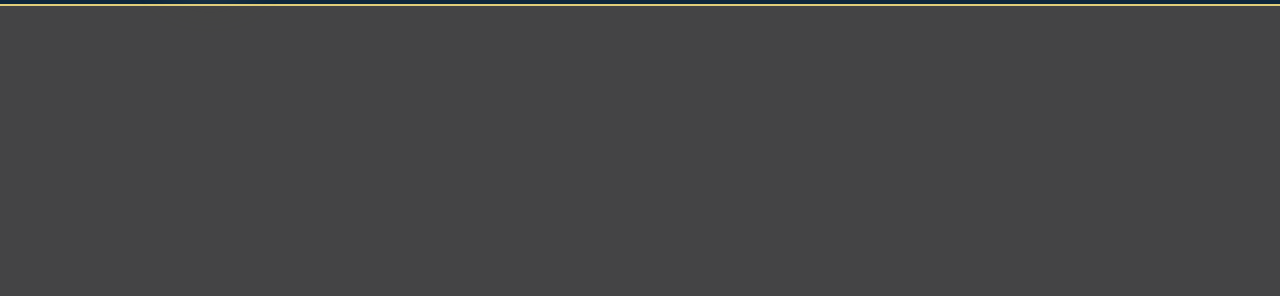
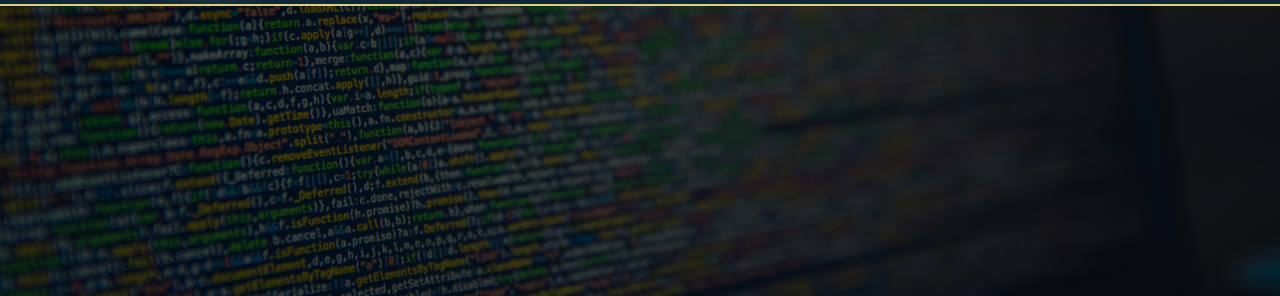
Before and after one commit to Ginjak/gjwebdev, a plain HTML site: page index.html in a window 1280 px wide. Shown: the part 111-407 px from the top of the page. Drawn offline with Linux system fonts and the light colour scheme; the site is published under a folder, as on GitHub Pages, so addresses that start at the root find nothing.

Commit message:
Updated hero image

```diff
--- a/css/style.css
+++ b/css/style.css
@@ -80,7 +80,7 @@
   position: relative;
   height: 300px;
   max-height: 500px;
-  background-image: url("/images/hero_image.webp");
+  background-image: url("../images/hero_image.webp");
   background-position: center center;
   background-repeat: no-repeat;
   background-size: cover;
```
